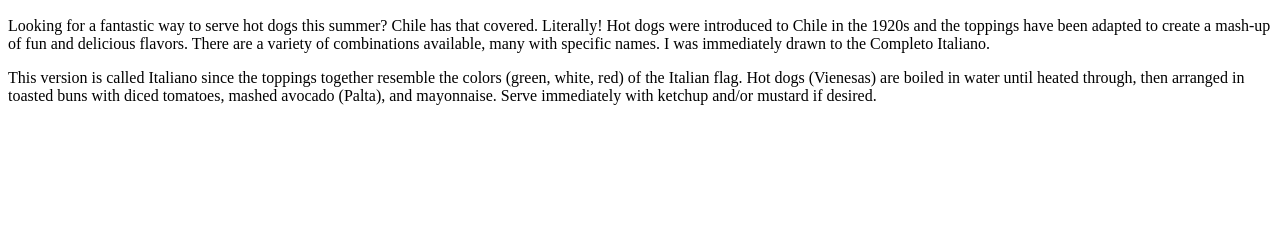
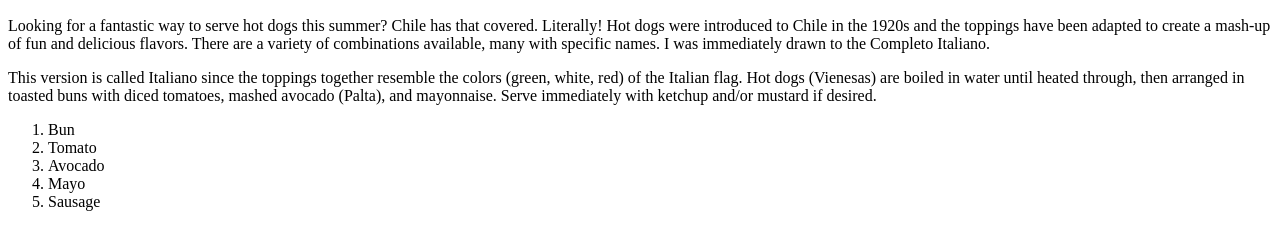
Before and after one commit to cormacsugrue/odin-recipes, a plain HTML site: page recipes/completo.html in a window 1280 px wide. Shown: the part 434-684 px from the top of the page. Drawn offline with Linux system fonts and the light colour scheme.

Commit message:
Add list of ingredients to completo.html

```diff
--- a/recipes/completo.html
+++ b/recipes/completo.html
@@ -20,6 +20,14 @@
         Serve immediately with ketchup and/or mustard if desired.
     </p>
 
+    <ol>
+        <li>Bun</li>
+        <li>Tomato</li>
+        <li>Avocado</li>
+        <li>Mayo</li>
+        <li>Sausage</li>
+    </ol>
+
 
 </body>
 </html>
```
